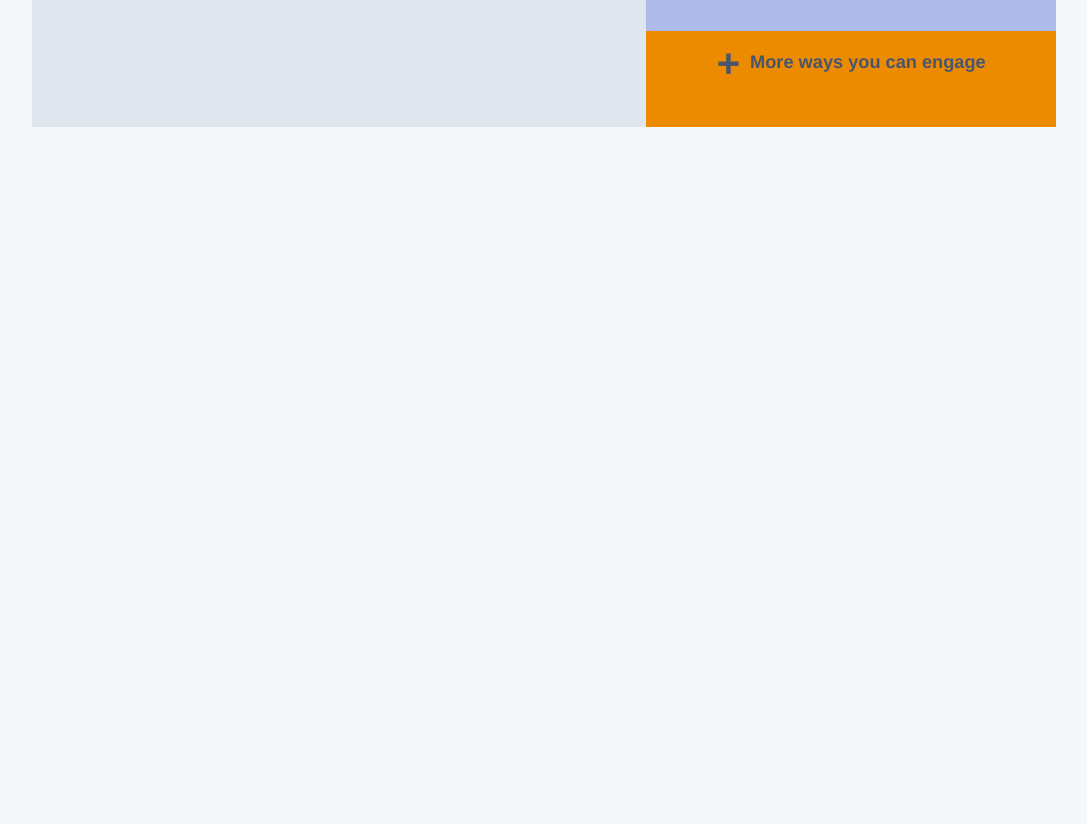
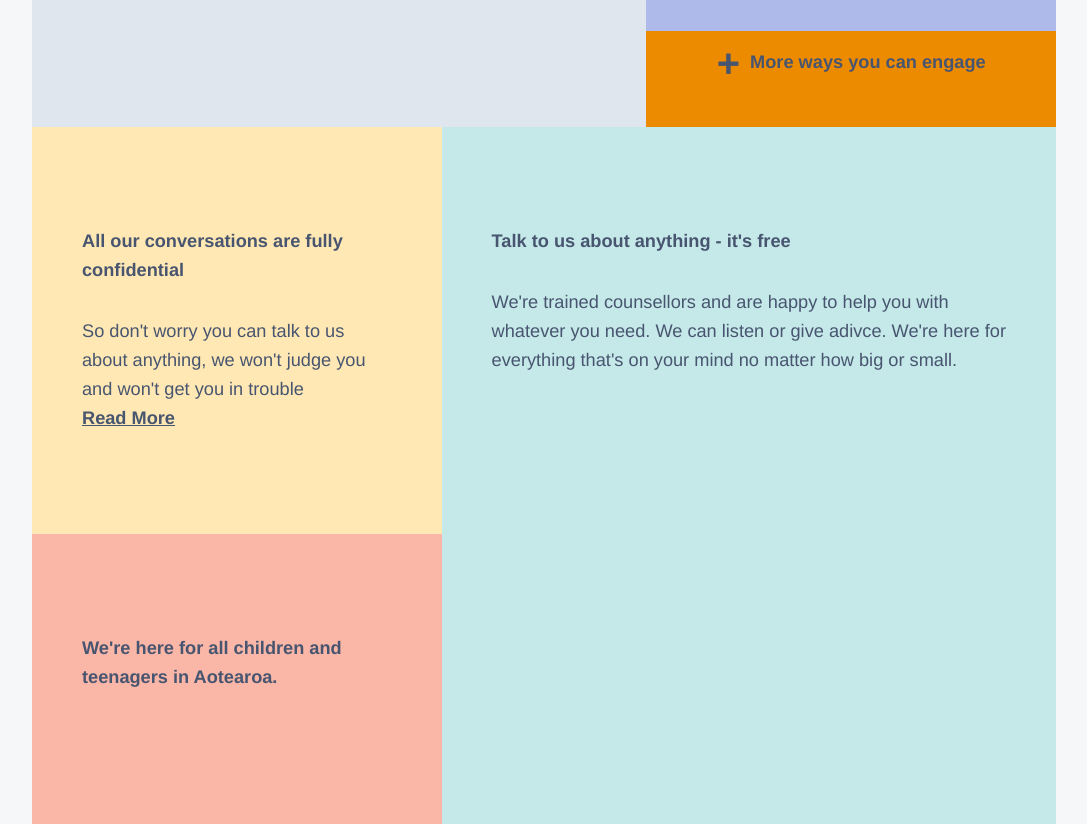
Before and after one commit to jackbran6/hows-the-vue, a Nuxt app: page / in a window 1280 px wide. Shown: the part 640-1464 px from the top of the page, without its empty margins (96-1183 px from the left). Before the commit the page ends 800 px from the top, so only its background shows below. Built offline with nearby package versions, Linux system fonts and the light colour scheme.

Commit message:
Second section of the grid implemented

```diff
--- a/src/components/engage-menu/EngageMenu.vue
+++ b/src/components/engage-menu/EngageMenu.vue
@@ -14,7 +14,6 @@ export default Vue.extend({
 
 <style scoped>
 .card {
-    align-items: center;
   background-color: #ed8b00;
   display: flex;
   flex-direction: row;
@@ -25,4 +24,7 @@ export default Vue.extend({
   font-size: 40px;
   padding-right: 10px;
 }
+.title {
+  align-self: center;
+}
 </style>
--- /dev/null
+++ b/src/components/image-content/ImageContent.vue
@@ -0,0 +1,25 @@
+<template>
+  <div class="content-container">
+    <h3 class="title">Talk to us about anything - it's free</h3>
+    <p class="content">
+      We're trained counsellors and are happy to help you with whatever you
+      need. We can listen or give adivce. We're here for everything that's on
+      your mind no matter how big or small.
+    </p>
+  </div>
+</template>
+
+<script lang="ts">
+import Vue from 'vue'
+export default Vue.extend({
+  name: 'ImageContent'
+})
+</script>
+
+<style scoped>
+.content-container {
+  background: #c5e8e8;
+  justify-content: center;
+  padding: 100px 50px;
+}
+</style>
--- /dev/null
+++ b/src/components/link-box/LinkBox.vue
@@ -0,0 +1,31 @@
+<template>
+  <div class="content-container">
+    <h3 class="title">All our conversations are fully confidential</h3>
+    <p class="content">
+      So don't worry you can talk to us about anything, we won't judge you and
+      won't get you in trouble
+    </p>
+    <nuxt-link :to="route">Read More</nuxt-link>
+  </div>
+</template>
+
+<script lang="ts">
+import Vue from 'vue'
+export default Vue.extend({
+  name: 'LinkBox',
+  props: {
+    route: {
+      type: String,
+      default: ''
+    }
+  }
+})
+</script>
+
+<style scoped>
+.content-container {
+  background: #ffe8b3;
+  justify-content: center;
+  padding: 100px 50px;
+}
+</style>
--- /dev/null
+++ b/src/components/text-box/TextBox.vue
@@ -0,0 +1,22 @@
+<template>
+  <div class="content-container">
+    <h3 class="title">
+      We're here for all children and teenagers in Aotearoa.
+    </h3>
+  </div>
+</template>
+
+<script lang="ts">
+import Vue from 'vue'
+export default Vue.extend({
+  name: 'TextBox'
+})
+</script>
+
+<style scoped>
+.content-container {
+  background: #fab6a6;
+  justify-content: center;
+  padding: 100px 50px;
+}
+</style>
--- a/src/pages/index.vue
+++ b/src/pages/index.vue
@@ -1,5 +1,6 @@
 <template>
-  <div class="container">
+  <div class="">
+    <div class="first-container">
       <MenuButton class="hamburger" />
       <div class="image">
         <TitleImage />
@@ -23,6 +24,15 @@
         <EngageMenu />
       </div>
     </div>
+    <div class="second-container">
+      <div class="secondary-container">
+        <LinkBox route="contact-us" />
+        <TextBox />
+      </div>
+
+      <ImageContent />
+    </div>
+  </div>
 </template>
 <script lang="ts">
 import Vue from 'vue'
@@ -30,7 +40,10 @@ import Vue from 'vue'
 import TitleImage from '@/components/title-image/TitleImage.vue'
 import EngageMenu from '@/components/engage-menu/EngageMenu.vue'
 import MenuButton from '@/components/menu-button/MenuButton.vue'
-import ContactBox from '~/components/contact-boxes/ContactBox.vue'
+import ContactBox from '@/components/contact-boxes/ContactBox.vue'
+import LinkBox from '@/components/link-box/LinkBox.vue'
+import ImageContent from '@/components/image-content/ImageContent.vue'
+import TextBox from '@/components/text-box/TextBox.vue'
 
 export default Vue.extend({
   name: 'Home',
@@ -38,7 +51,10 @@ export default Vue.extend({
     TitleImage,
     ContactBox,
     EngageMenu,
-    MenuButton
+    MenuButton,
+    LinkBox,
+    ImageContent,
+    TextBox
   },
 
   head: {
@@ -48,9 +64,16 @@ export default Vue.extend({
 </script>
 
 <style scoped>
-.container {
+.first-container {
   display: grid;
   grid-template-columns: 3fr 2fr;
+  margin: auto;
+  width: 80vw;
+}
+
+.second-container {
+  display: grid;
+  grid-template-columns: 2fr 3fr;
   margin: auto;
   width: 80vw;
 }
@@ -61,4 +84,7 @@ export default Vue.extend({
   padding-top: 40px;
   position: absolute;
 }
+.secondary-container {
+  height: 100%;
+}
 </style>
```
Lines whose indentation alone changed are shown as unchanged.
